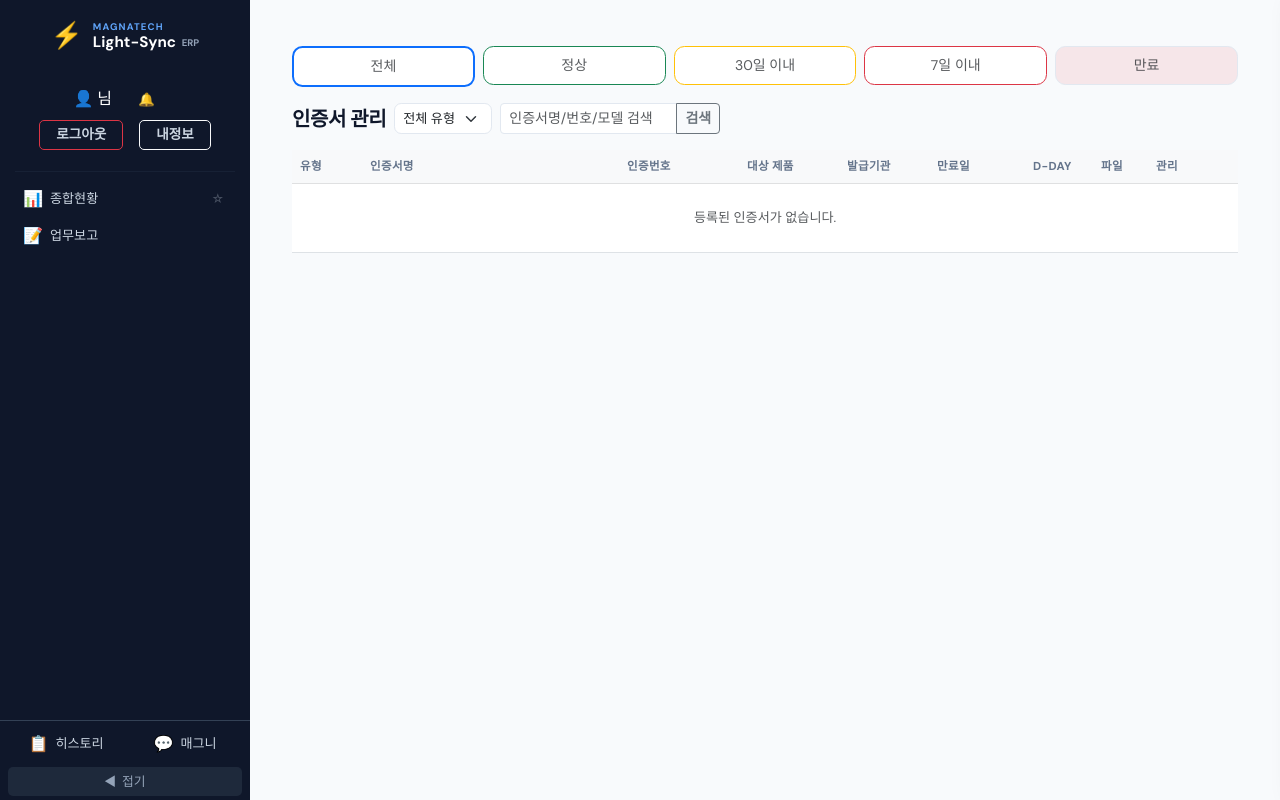
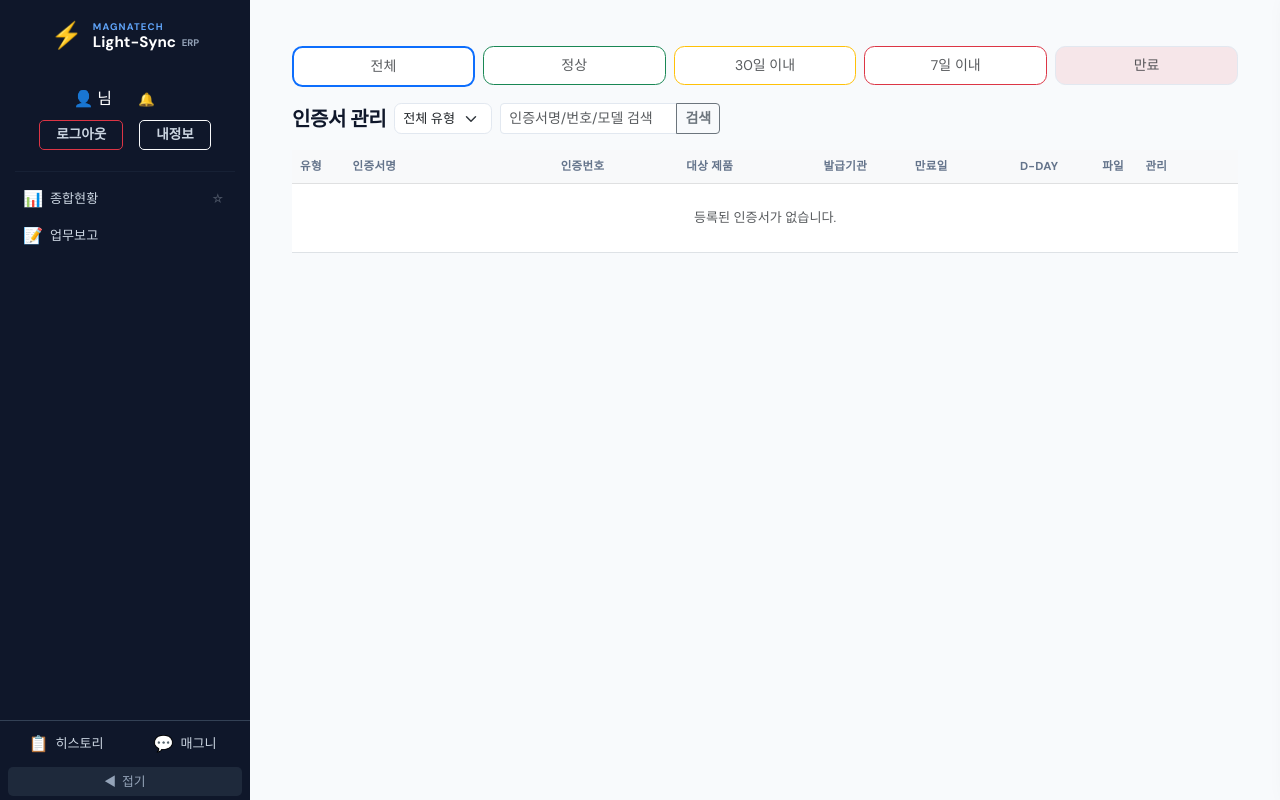
Before and after one commit to kimjs3374/light_sync, a Python web app: template templates/certification_list.html in a window 1280 px wide. Run offline with Jinja, Linux system fonts and the light colour scheme; the template is opened without the code that fills it, so the values that code supplies are empty.

Commit message:
fix: 인증서관리 테이블 레이아웃 개선
유형 뱃지 약어 매핑으로 줄바꿈 방지 (고효율인증→고효율 등),
인증서명 22% 비율로 조정, 파일 컬럼 아이콘만 표시,
table-layout:fixed 제거.

Co-Authored-By: Claude Opus 4.6 (1M context) <noreply@anthropic.com>

```diff
--- a/templates/certification_list.html
+++ b/templates/certification_list.html
@@ -6,8 +6,16 @@
 @media (max-width: 1199.98px) {
     .main-content .table { min-width: 0 !important; table-layout: auto !important; }
 }
+.cert-type-badge { font-size:.68rem; white-space:nowrap; padding:2px 6px; }
 </style>
 {% endblock %}
+
+{% set CERT_SHORT = {
+  '고효율인증':'고효율', '성능인증':'성능', '녹색기술인증':'녹색기술',
+  '환경표지':'환경', '조달우수제품':'조달우수', '혁신제품':'혁신',
+  'MAS계약':'MAS', '직접생산증명':'직접생산', 'G-PASS':'G-PASS',
+  '중소기업확인서':'중소기업', '단체표준':'단체표준'
+} %}
 
 {% block content %}
 <div class="container-fluid py-3">
@@ -90,17 +98,17 @@
 
   {# ── 목록 테이블 ── #}
   <div class="table-responsive">
-    <table class="table table-hover align-middle no-stack-table tree-card-table" style="font-size:0.82rem;table-layout:fixed;min-width:780px;">
+    <table class="table table-hover align-middle no-stack-table tree-card-table" style="font-size:0.82rem;">
       <colgroup>
-        <col style="width:70px">
-        <col>
+        <col style="width:46px">
+        <col style="width:22%">
+        <col style="width:110px">
         <col style="width:120px">
-        <col style="width:100px">
-        <col style="width:90px">
-        <col style="width:96px">
-        <col style="width:68px">
-        <col style="width:55px">
-        <col style="width:90px">
+        <col style="width:80px">
+        <col style="width:92px">
+        <col style="width:72px">
+        <col style="width:36px">
+        <col style="width:88px">
       </colgroup>
       <thead class="table-light" style="white-space:nowrap">
         <tr>
@@ -118,7 +126,7 @@
       <tbody>
         {% for c in certs %}
         <tr class="{{ 'table-danger' if c.expiry_status == 'expired' else 'table-warning' if c.expiry_status in ('critical','warning') else '' }}">
-          <td style="white-space:nowrap"><span class="badge bg-secondary">{{ c.cert_type }}</span></td>
+          <td style="white-space:nowrap"><span class="badge bg-secondary cert-type-badge" title="{{ c.cert_type }}">{{ CERT_SHORT.get(c.cert_type, c.cert_type) }}</span></td>
           <td style="overflow:hidden;text-overflow:ellipsis;white-space:nowrap;max-width:0">{{ c.cert_name }}</td>
           <td style="white-space:nowrap">{{ c.cert_no or '-' }}</td>
           <td style="white-space:nowrap">{{ c.product_model or '-' }}</td>
@@ -141,9 +149,9 @@
           </td>
           <td style="white-space:nowrap">
             {% if c.file_path and c.file_path.startswith('http') %}
-              <a href="{{ c.file_path }}" target="_blank" class="btn btn-xs btn-outline-info" title="인증서 PDF 보기">📄 인증서</a>
+              <a href="{{ c.file_path }}" target="_blank" class="btn btn-xs btn-outline-info" title="인증서 PDF 보기">📄</a>
             {% elif c.file_path %}
-              <a href="{{ url_for('static', filename=c.file_path) }}" target="_blank" class="btn btn-xs btn-outline-secondary">📄</a>
+              <a href="{{ url_for('static', filename=c.file_path) }}" target="_blank" class="btn btn-xs btn-outline-secondary" title="파일 보기">📄</a>
             {% else %}
               -
             {% endif %}
```
